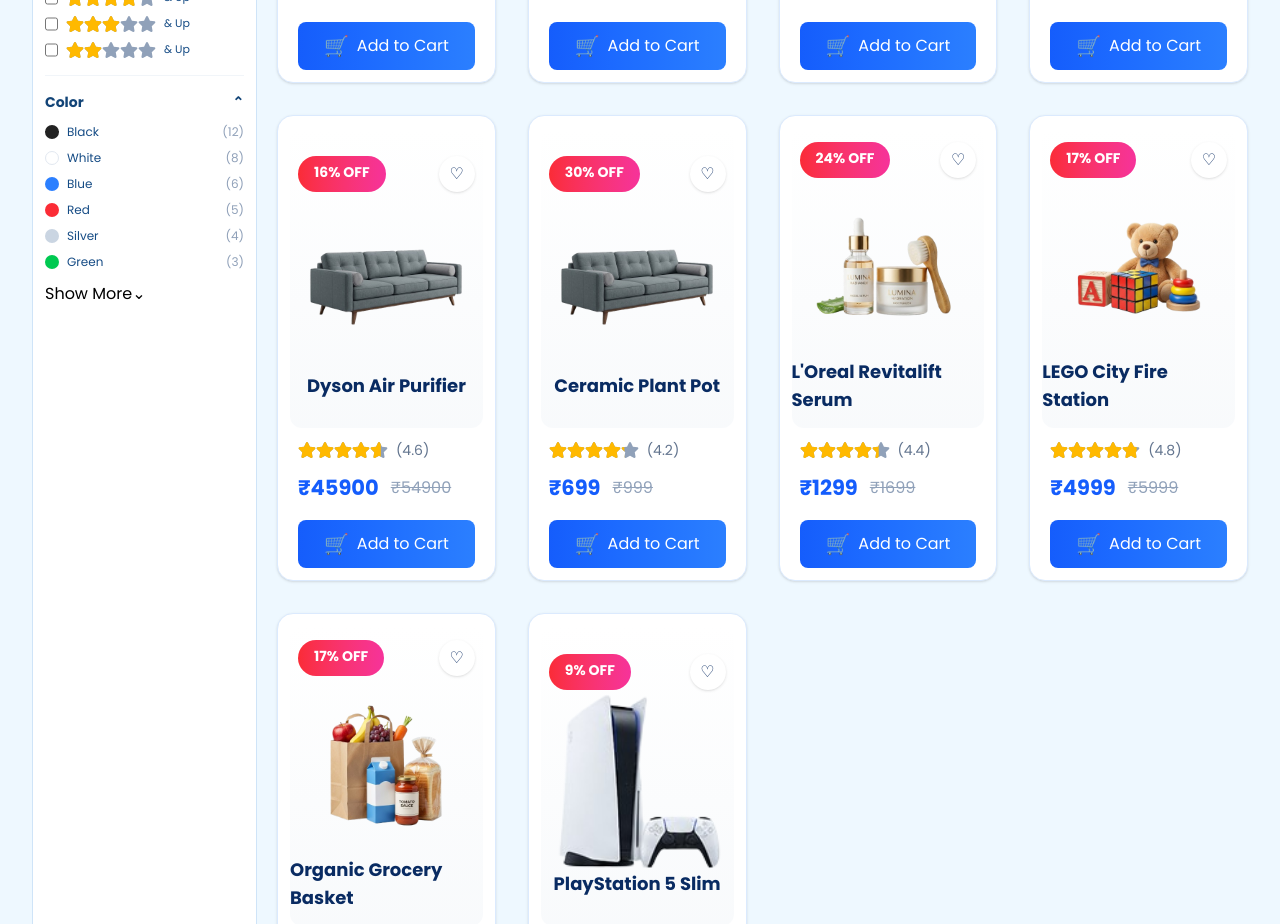
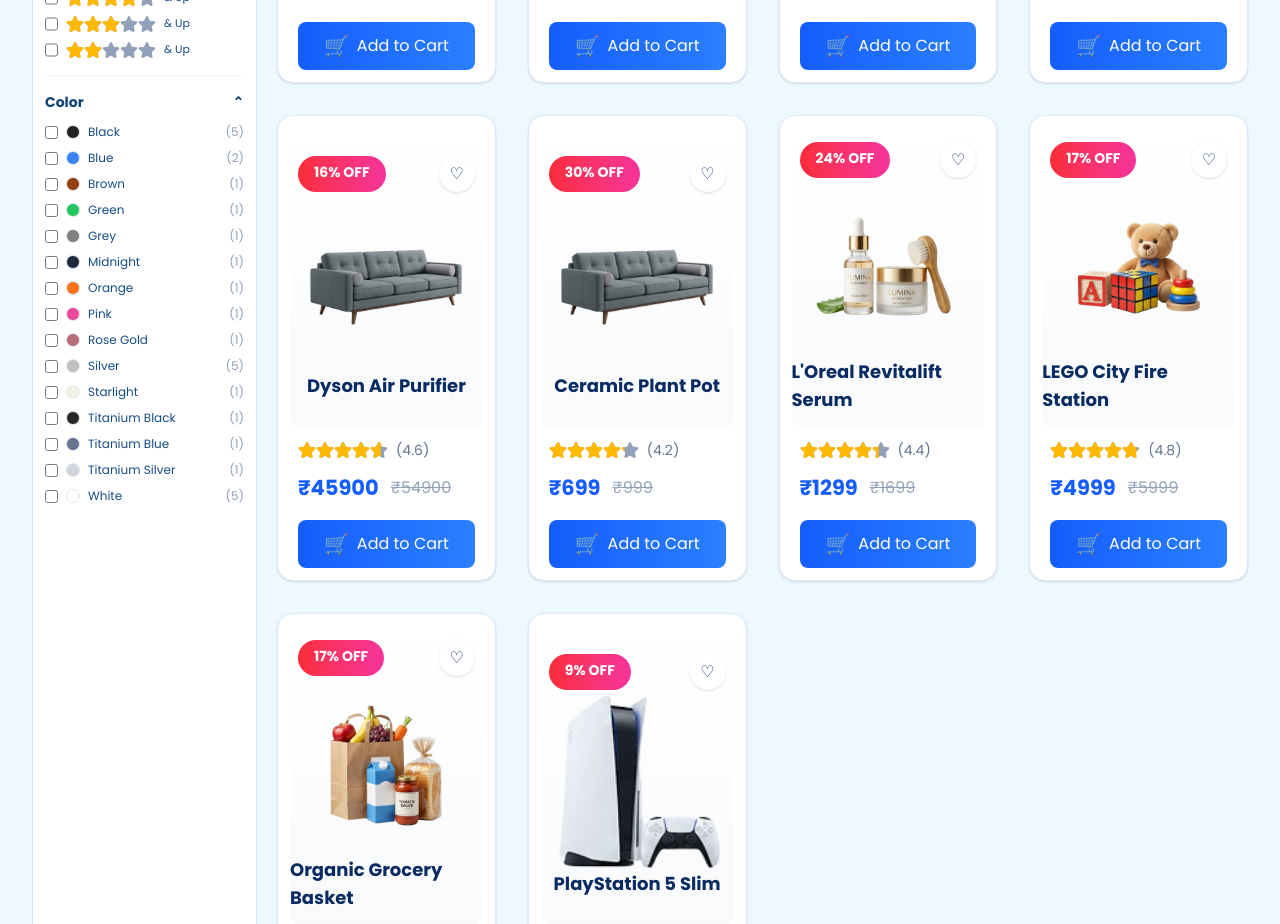
Before and after one commit to devrathul/VishalathaCart, a React (Vite) app: page /products in a window 1280 px wide. Shown: the part 1140-2064 px from the top of the page. Built offline with nearby package versions, Linux system fonts and the light colour scheme.

Commit message:
product color filter implemented

```diff
--- a/src/components/products/ProductColor.jsx
+++ b/src/components/products/ProductColor.jsx
@@ -1,16 +1,61 @@
+import { useDispatch, useSelector } from 'react-redux'
+import { toggleColor } from '../../features/products/productsSlice'
+
+const colorSwatches = {
+    black: '#222222',
+    white: '#ffffff',
+    silver: '#c0c0c0',
+    blue: '#3b82f6',
+    'titanium blue': '#64748b',
+    orange: '#f97316',
+    midnight: '#1e293b',
+    starlight: '#f5f0e6',
+    'rose gold': '#b76e79',
+    pink: '#ec4899',
+    brown: '#92400e',
+    green: '#22c55e',
+    grey: '#808080',
+    'titanium black': '#292524',
+    'titanium silver': '#d1d5db'
+}
+
 const ProductColor = () => {
+    const products = useSelector(state => state.productList.value)
+    const selectedColors = useSelector(state => state.productList.selectedColors)
+
+    const dispatch = useDispatch()
+
+    const colorCounts = products.reduce((counts, product) => {
+        const colors = Array.isArray(product.colors) ? product.colors : []
+        new Set(colors).forEach(color => counts.set(color, (counts.get(color) || 0) + 1))
+        return counts
+    }, new Map())
+    const colors = [...colorCounts.keys()].sort((first, second) => first.localeCompare(second))
+
     return (
         <div className="py-4">
             <div className="mb-3 flex items-center justify-between text-sm font-bold text-[#124477]">Color <span>⌃</span></div>
             <div className="space-y-2.5 text-xs text-[#164c85]">
-                <label className="flex items-center justify-between"><span className="flex items-center gap-2"><i className="h-3.5 w-3.5 rounded-full bg-[#222]"></i>Black</span><span className="text-slate-400">(12)</span></label>
-                <label className="flex items-center justify-between"><span className="flex items-center gap-2"><i className="h-3.5 w-3.5 rounded-full border border-slate-200 bg-white"></i>White</span><span className="text-slate-400">(8)</span></label>
-                <label className="flex items-center justify-between"><span className="flex items-center gap-2"><i className="h-3.5 w-3.5 rounded-full bg-blue-500"></i>Blue</span><span className="text-slate-400">(6)</span></label>
-                <label className="flex items-center justify-between"><span className="flex items-center gap-2"><i className="h-3.5 w-3.5 rounded-full bg-red-500"></i>Red</span><span className="text-slate-400">(5)</span></label>
-                <label className="flex items-center justify-between"><span className="flex items-center gap-2"><i className="h-3.5 w-3.5 rounded-full bg-slate-300"></i>Silver</span><span className="text-slate-400">(4)</span></label>
-                <label className="flex items-center justify-between"><span className="flex items-center gap-2"><i className="h-3.5 w-3.5 rounded-full bg-green-500"></i>Green</span><span className="text-slate-400">(3)</span></label>
+                {colors.map(color => (
+                    <label className="flex cursor-pointer items-center justify-between" key={color}>
+                        <span className="flex items-center gap-2">
+                            <input
+                                type="checkbox"
+                                className="accent-[#087ff5]"
+                                checked={selectedColors.includes(color)}
+                                onChange={() => dispatch(toggleColor(color))}
+                            />
+                            <i
+                                className="h-3.5 w-3.5 rounded-full border border-slate-200"
+                                style={{ backgroundColor: colorSwatches[color.toLowerCase()] || color }}
+                                aria-hidden="true"
+                            />
+                            {color}
+                        </span>
+                        <span className="text-slate-400">({colorCounts.get(color)})</span>
+                    </label>
+                ))}
             </div>
-            <button className="mt-3 text-[11px] font-semibold text-brand-600">Show More⌄</button>
         </div>
     )
 }
--- a/src/components/products/Products.jsx
+++ b/src/components/products/Products.jsx
@@ -8,6 +8,7 @@
     const selectedPriceRange = useSelector(state => state.productList.selectedPriceRange)
     const selectedBrand = useSelector(state => state.productList.selectedBrand)
     const selectedRating = useSelector(state => state.productList.selectedRating)
+    const selectedColors = useSelector(state => state.productList.selectedColors)
 
     const filteredProducts = productList.filter((product) => {
 
@@ -21,7 +22,11 @@
         const matchesRating = selectedRating.length === 0
             || (Number.isFinite(productRating) && selectedRating.some(minRating => productRating >= minRating))
 
-        return matchesCategory && matchesPrice && matchesBrand && matchesRating
+        const productColors = Array.isArray(product.colors) ? product.colors : []
+        const matchesColor = selectedColors.length === 0
+            || selectedColors.some(color => productColors.includes(color))
+
+        return matchesCategory && matchesPrice && matchesBrand && matchesRating && matchesColor
     })
     return (
         <>
--- a/src/features/products/productsSlice.js
+++ b/src/features/products/productsSlice.js
@@ -399,7 +399,8 @@
         selectedCategories: [],
         selectedPriceRange: null,
         selectedBrand: [],
-        selectedRating: []
+        selectedRating: [],
+        selectedColors: []
     },
     reducers: {
         addProduct: (state, action) => {
@@ -438,16 +439,23 @@
                 ? state.selectedRating.filter(selectedRating => selectedRating !== rating)
                 : [...state.selectedRating, rating]
         },
+        toggleColor: (state, action) => {
+            const color = action.payload
+            state.selectedColors = state.selectedColors.includes(color)
+                ? state.selectedColors.filter(selectedColor => selectedColor !== color)
+                : [...state.selectedColors, color]
+        },
         clearFilters: (state) => {
             state.selectedCategories = []
             state.selectedPriceRange = null
             state.selectedBrand = []
             state.selectedRating = []
+            state.selectedColors = []
         }
     }
 })
 
-export const { addToCart, toggleCategory, togglePrice, toggleBrand, toggleRating,
+export const { addToCart, toggleCategory, togglePrice, toggleBrand, toggleRating, toggleColor,
     clearFilters, addProduct, deleteProduct, updateProduct } = productsSlice.actions
 
 export default productsSlice.reducer
```
